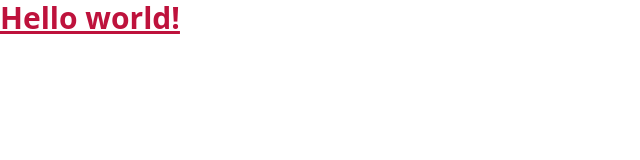
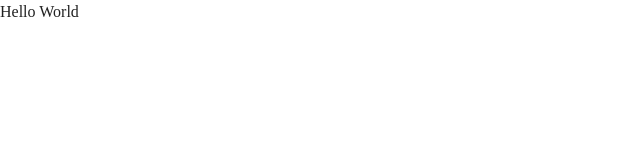
Before and after one commit to KYusufbd/Rinterio, a website built with Vite: page index.html in a window 1280 px wide. Shown: the whole page, without its empty margins (0-640 px from the left). Built offline with nearby package versions, Linux system fonts and the light colour scheme; files whose address does not match are found by name.

Commit message:
Added font and some color vaiables

```diff
--- a/css/main.css
+++ b/css/main.css
@@ -1,3 +1,10 @@
 @tailwind base;
 @tailwind components;
 @tailwind utilities;
+
+@layer base {
+    @font-face {
+      font-family: 'Manrope';
+      src: url(../assets/fonts/Manrope-VariableFont_wght.ttf);
+    }
+  }
--- a/index.html
+++ b/index.html
@@ -6,7 +6,7 @@
     <title>Rinterio</title>
     <link rel="stylesheet" href="./css/main.css">
 </head>
-<body>
-    <h1 class="text-3xl text-rose-700 font-bold underline">Hello world!</h1>
+<body class="bg-white">
+    <h1 class="font-manrope text-txt-color-1">Hello World</h1>
 </body>
 </html>
--- a/package.json
+++ b/package.json
@@ -106,7 +106,9 @@
     "wrap-ansi-cjs": "^7.0.0",
     "yaml": "^2.5.0"
   },
-  "devDependencies": {},
+  "devDependencies": {
+    "daisyui": "^4.12.10"
+  },
   "scripts": {
     "start": "vite",
     "test": "echo \"Error: no test specified\" && exit 1"
--- a/tailwind.config.js
+++ b/tailwind.config.js
@@ -2,7 +2,18 @@
 module.exports = {
   content: ["*"],
   theme: {
-    extend: {},
+    fontFamily: {
+      'manrope': ['Manrope'],
+    },
+    extend: {
+      colors: {
+        "txt-color-1": '#212121',
+        "txt-color-2": '#494949',
+        "body-bg": '#F4F4F4',
+      }
+    },
   },
-  plugins: [],
+  plugins: [
+    require('daisyui'),
+  ],
 }
```
Also changed, not shown: 1 other file.
